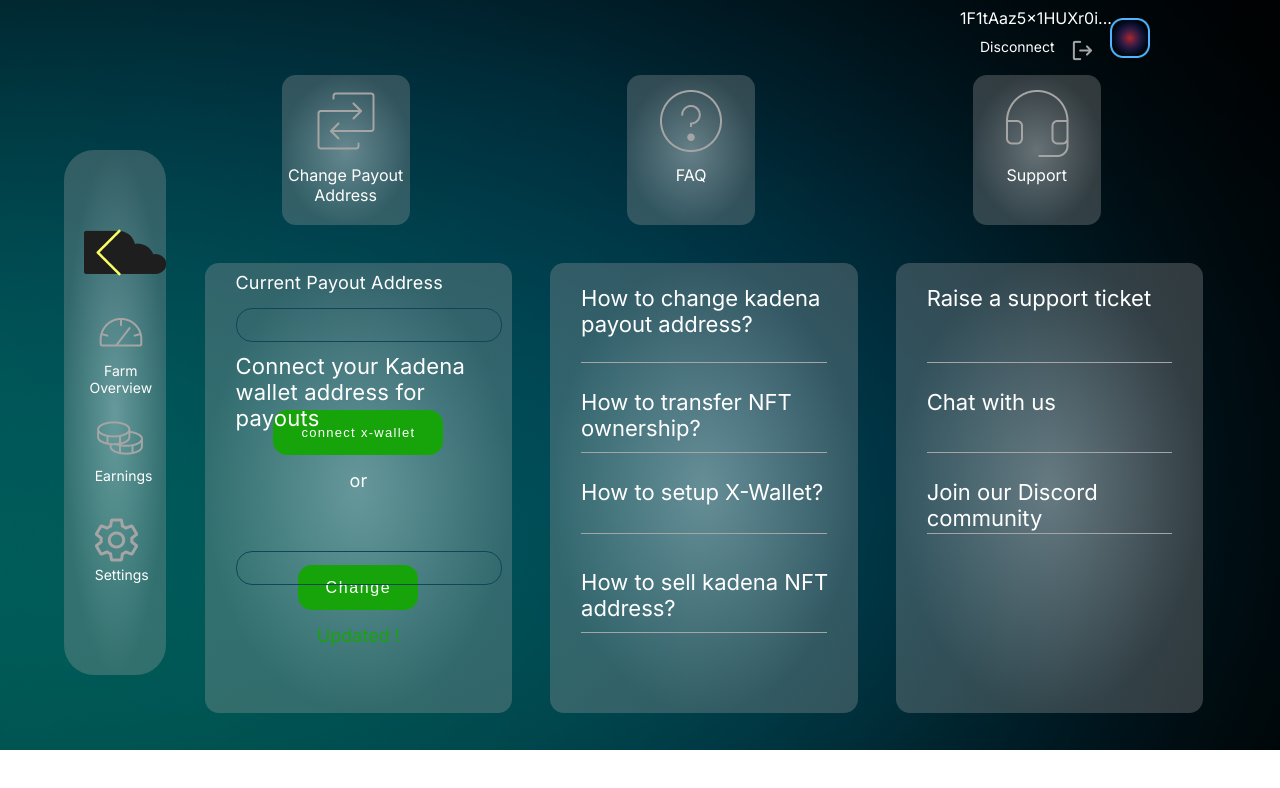
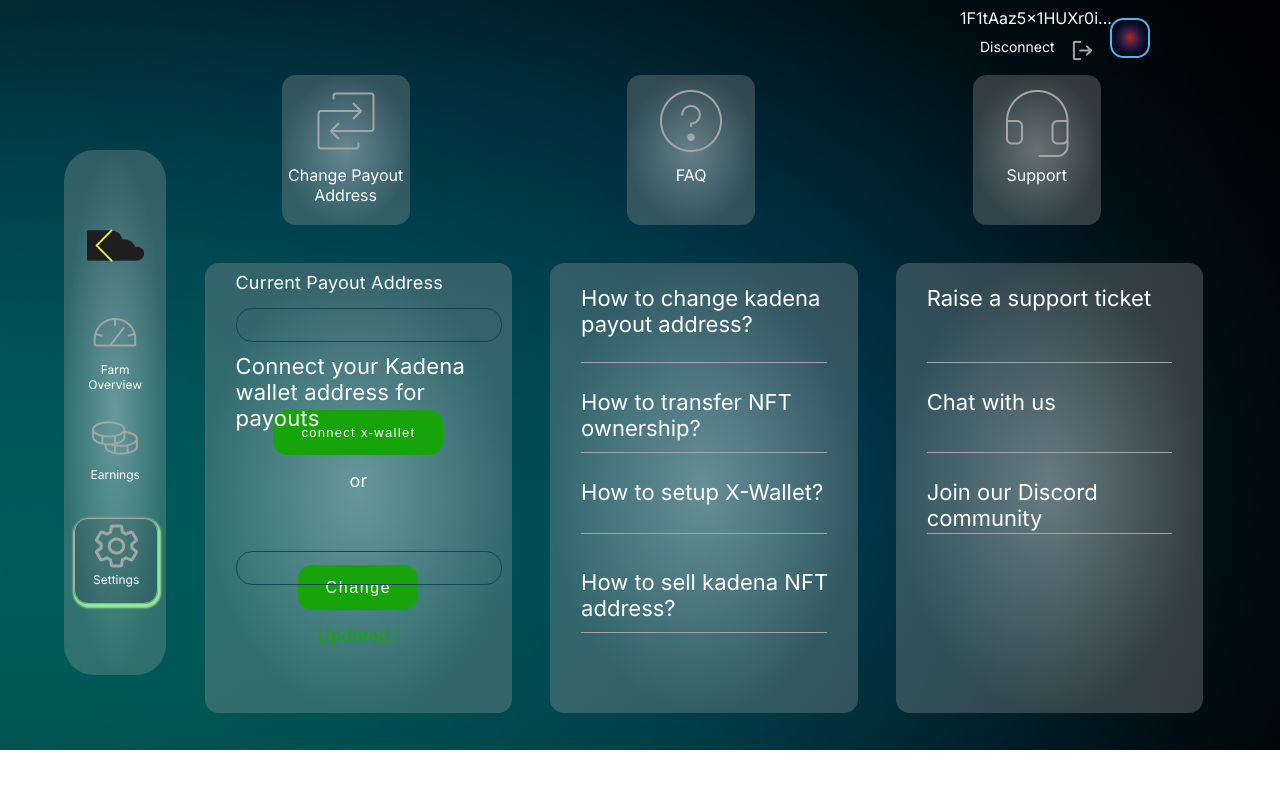
Before and after one commit to youblockio/Kdblock-dashboard, a React (Create React App) app: page /setting in a window 1280 px wide. Shown: the top 788 px of the page. Built offline with nearby package versions, Linux system fonts and the light colour scheme; what @thirdweb-dev/react would draw is missing.

Commit message:
hover effect

```diff
--- a/src/components/screens/FarmOverView1Screen.js
+++ b/src/components/screens/FarmOverView1Screen.js
@@ -49,21 +49,21 @@ const FarmOverView1Screen = () => {
                         alt=''
                         className="kdblock-icon" />
                 </div>
-                <div className="gauge-icon-div" onClick={(e) => { e.preventDefault(); navigate("/config"); }}>
+                <div className="gauge-icon-div1" onClick={(e) => { e.preventDefault(); navigate("/farm"); }}>
                     <img
                         src={gauge}
                         alt=''
                         className="gauge-icon" />
                     <div className="gauge-icon-text">Farm Overview</div>
                 </div>
-                <div className="coin-icon-div" onClick={(e) => { e.preventDefault(); navigate("/earning"); }}>
+                <div className="coin-icon-div1" onClick={(e) => { e.preventDefault(); navigate("/earning"); }}>
                     <img
                         src={coins}
                         alt=''
                         className="coin-icon" />
                     <div className="coin-icon-text">Earnings</div>
                 </div>
-                <div className="setting-icon-div" onClick={(e) => { e.preventDefault(); navigate("/setting"); }}>
+                <div className="setting-icon-div1" onClick={(e) => { e.preventDefault(); navigate("/setting"); }}>
                     <img
                         src={setting}
                         alt=''
--- a/src/components/screens/FarmOverViewScreen.js
+++ b/src/components/screens/FarmOverViewScreen.js
@@ -23,21 +23,21 @@ const FarmOverViewScreen = () => {
                         alt=''
                         className="kdblock-icon" />
                 </div>
-                <div className="gauge-icon-div" onClick={(e) => {e.preventDefault(); navigate("/config");}}>
+                <div className="gauge-icon-div2" onClick={(e) => {e.preventDefault(); navigate("/farm");}}>
                     <img
                         src={gauge}
                         alt=''
                         className="gauge-icon" />
                     <div className="gauge-icon-text">Farm Overview</div>
                 </div>
-                <div className="coin-icon-div" onClick={(e) => {e.preventDefault(); navigate("/earning");}}>
+                <div className="coin-icon-div2" onClick={(e) => {e.preventDefault(); navigate("/earning");}}>
                     <img
                         src={coins}
                         alt=''
                         className="coin-icon" />
                     <div className="coin-icon-text">Earnings</div>
                 </div>
-                <div className="setting-icon-div" onClick={(e) => {e.preventDefault(); navigate("/setting");}}>
+                <div className="setting-icon-div2" onClick={(e) => {e.preventDefault(); navigate("/setting");}}>
                     <img
                         src={setting}
                         alt=''
--- a/src/components/styles/EarningsScreen.css
+++ b/src/components/styles/EarningsScreen.css
@@ -39,9 +39,26 @@
 }
 .kdblock-icon-div{
     position: absolute;
-    left:20%;
-    top:15%;
+    width: 80%;
+    height: 16%;
+    left: 10%;
+    top: 12%;
+
+    border-radius: 14px;
+
+    text-align: center;
     cursor: pointer;
+}
+.kdblock-icon{
+    width: 70%;
+    margin-top: 20%;
+}
+.kdblock-icon-div:hover{
+    box-shadow: 1px 2px 2px 2px lightgreen;
+    border: solid 1px #A7A7A7;
+    background: radial-gradient(50% 50%at 50% 50%,
+    rgba(7, 0, 0, 0.1),
+    rgba(7, 0, 0, 0.1));
 }
 
 /* .kdblock-icon-div:hover{
@@ -50,37 +67,77 @@
 } */
 .gauge-icon-div{
     position: absolute;
-    left:30%;
-    top:30%;
+    width: 80%;
+    height: 16%;
+    left: 10%;
+    top: 30%;
+
+    border-radius: 14px;
+
+    text-align: center;
     cursor: pointer;
 }
-/* .gauge-icon-div:hover{
-    background-color: #727272;
-    border-radius: 20px;
-} */
+.gauge-icon-div:hover{
+    box-shadow: 1px 2px 2px 2px lightgreen;
+    border: solid 1px #A7A7A7;
+    background: radial-gradient(50% 50%at 50% 50%,
+    rgba(7, 0, 0, 0.1),
+    rgba(7, 0, 0, 0.1));
+}
 .coin-icon-div{
     position: absolute;
-    left:30%;
-    top:50%;
+    width: 80%;
+    height: 16%;
+    box-shadow: 1px 2px 2px 2px lightgreen;
+    border: solid 1px #A7A7A7;
+    background: radial-gradient(50% 50%at 50% 50%,
+    rgba(7, 0, 0, 0.1),
+    rgba(7, 0, 0, 0.1));
+    border-radius: 14px;
+
+    text-align: center;
     cursor: pointer;
+    left: 10%;
+    top: 50%;
+
+}
+.coin-icon-div:hover{
+    box-shadow: 1px 2px 2px 2px lightgreen;
+    border: solid 1px #A7A7A7;
+    background: radial-gradient(50% 50%at 50% 50%,
+    rgba(7, 0, 0, 0.1),
+    rgba(7, 0, 0, 0.1));
 }
 .setting-icon-div{
     position: absolute;
-    left:30%;
-    top:70%;
+    width: 80%;
+    height: 16%;
+    left: 10%;
+    top: 70%;
+
+    border-radius: 14px;
+
+    text-align: center;
     cursor: pointer;
+}
+.setting-icon-div:hover{
+    box-shadow: 1px 2px 2px 2px lightgreen;
+    border: solid 1px #A7A7A7;
+    background: radial-gradient(50% 50%at 50% 50%,
+    rgba(7, 0, 0, 0.1),
+    rgba(7, 0, 0, 0.1));
+}
+.setting-icon{
+    margin-top: 7%;
 }
 .gauge-icon-text{
     text-align: center;
-    position: absolute;
-    left:-10%;
-    font-size: 14px;
+    font-size: 12px;
     color: white;
 }
 .coin-icon-text{
     text-align: center;
-    position: absolute;
-    font-size: 14px;
+    font-size: 12px;
     color: white;
 }
 .earning-left-div{
@@ -412,4 +469,32 @@
     .Earning-main-div{
         height: 1100px;
     }
+    .earning-center-button-text{
+        position: absolute;
+        top:12%;
+        left:40%;
+        color: white;
+        font-size: 10px;
+        font-weight: 200;
+    }
+    .week-button-div{
+        font-size: 9px;
+        font-weight: 600;
+    }
+    .month-button-div{
+        font-size: 9px;
+        font-weight: 600;
+    }
+    .coin-icon-div{
+        height: 12%;
+    }
+    .kdblock-icon-div{
+        height: 12%;
+    }
+    .setting-icon-div{
+        height: 12%;
+    }
+    .gauge-icon-div{
+        height: 12%;
+    }
 }
--- a/src/components/styles/SettingScreen.css
+++ b/src/components/styles/SettingScreen.css
@@ -12,6 +12,65 @@
     gap: 70px;
     overflow: hidden;
     font-family: Inter;
+}
+.gauge-icon-div2{
+    position: absolute;
+    width: 80%;
+    height: 16%;
+    left: 10%;
+    top: 30%;
+
+    border-radius: 14px;
+
+    text-align: center;
+    cursor: pointer;
+}
+.gauge-icon-div2:hover{
+    box-shadow: 1px 2px 2px 2px lightgreen;
+    border: solid 1px #A7A7A7;
+    background: radial-gradient(50% 50%at 50% 50%,
+    rgba(7, 0, 0, 0.1),
+    rgba(7, 0, 0, 0.1));
+}
+.coin-icon-div2{
+    position: absolute;
+    width: 80%;
+    height: 16%;
+    border-radius: 14px;
+    text-align: center;
+    cursor: pointer;
+    left: 10%;
+    top: 50%;
+
+}
+.coin-icon-div2:hover{
+    box-shadow: 1px 2px 2px 2px lightgreen;
+    border: solid 1px #A7A7A7;
+    background: radial-gradient(50% 50%at 50% 50%,
+    rgba(7, 0, 0, 0.1),
+    rgba(7, 0, 0, 0.1));
+}
+.setting-icon-div2{
+    position: absolute;
+    width: 80%;
+    height: 16%;
+    left: 10%;
+    top: 70%;
+    box-shadow: 1px 2px 2px 2px lightgreen;
+    border: solid 1px #A7A7A7;
+    background: radial-gradient(50% 50%at 50% 50%,
+    rgba(7, 0, 0, 0.1),
+    rgba(7, 0, 0, 0.1));
+    border-radius: 14px;
+    text-align: center;
+    cursor: pointer;
+}
+.setting-icon-div2:hover{
+    box-shadow: 1px 2px 2px 2px lightgreen;
+    border: solid 1px #A7A7A7;
+    background: radial-gradient(50% 50%at 50% 50%,
+    rgba(7, 0, 0, 0.1),
+    rgba(7, 0, 0, 0.1));
 }
 .swap-div{
     background: radial-gradient(50% 50%at 50% 50%,
@@ -285,4 +344,34 @@
         left: 10%;
         top:54%
     }
+    .coin-icon-div2{
+        height: 12%;
+    }
+    .kdblock-icon-div2{
+        height: 12%;
+    }
+    .setting-icon-div2{
+        height: 12%;
+    }
+    .gauge-icon-div2{
+        height: 12%;
+    }
+    .swap-div{
+        height: 15%;
+    }
+    .question-div{
+        height: 15%;
+    }
+    .headset-div{
+        height: 15%;
+    }
+    .setting-left-div{
+        top: 33%;
+    }
+    .setting-center-div{
+        top: 33%;
+    }
+    .setting-right-div{
+        top: 33%;
+    }
 }
--- a/src/components/styles/farmover1.css
+++ b/src/components/styles/farmover1.css
@@ -45,6 +45,65 @@
 .user-image{
     width: 40px;
     height: 40px;
+}
+.gauge-icon-div1{
+    position: absolute;
+    width: 80%;
+    height: 16%;
+    left: 10%;
+    top: 30%;
+    box-shadow: 1px 2px 2px 2px lightgreen;
+    border: solid 1px #A7A7A7;
+    background: radial-gradient(50% 50%at 50% 50%,
+    rgba(7, 0, 0, 0.1),
+    rgba(7, 0, 0, 0.1));
+    border-radius: 14px;
+    text-align: center;
+    cursor: pointer;
+}
+.gauge-icon-div1:hover{
+    box-shadow: 1px 2px 2px 2px lightgreen;
+    border: solid 1px #A7A7A7;
+    background: radial-gradient(50% 50%at 50% 50%,
+    rgba(7, 0, 0, 0.1),
+    rgba(7, 0, 0, 0.1));
+}
+.coin-icon-div1{
+    position: absolute;
+    width: 80%;
+    height: 16%;
+    text-align: center;
+    cursor: pointer;
+    left: 10%;
+    top: 50%;
+    border-radius: 14px;
+
+}
+.coin-icon-div1:hover{
+    box-shadow: 1px 2px 2px 2px lightgreen;
+    border: solid 1px #A7A7A7;
+    background: radial-gradient(50% 50%at 50% 50%,
+    rgba(7, 0, 0, 0.1),
+    rgba(7, 0, 0, 0.1));
+}
+.setting-icon-div1{
+    position: absolute;
+    width: 80%;
+    height: 16%;
+    left: 10%;
+    top: 70%;
+
+    border-radius: 14px;
+
+    text-align: center;
+    cursor: pointer;
+}
+.setting-icon-div1:hover{
+    box-shadow: 1px 2px 2px 2px lightgreen;
+    border: solid 1px #A7A7A7;
+    background: radial-gradient(50% 50%at 50% 50%,
+    rgba(7, 0, 0, 0.1),
+    rgba(7, 0, 0, 0.1));
 }
 .farm-minting-div{
     position: absolute;
@@ -535,4 +594,25 @@
         letter-spacing: 0.1em;
         background-color: #17A40B;
     }
+    .lucky-draw-bottom-subtitle{
+        position: absolute;
+        font-size: 10px;
+        top:89%;
+        left:15%;
+        color: white;
+        letter-spacing: 1px;
+        font-weight: 100;
+    }
+    .coin-icon-div1{
+        height: 12%;
+    }
+    .kdblock-icon-div1{
+        height: 12%;
+    }
+    .setting-icon-div1{
+        height: 12%;
+    }
+    .gauge-icon-div1{
+        height: 12%;
+    }
 }
```
Also changed, not shown: src/components/screens/EarningsScreen.js (+11 -7 lines).
